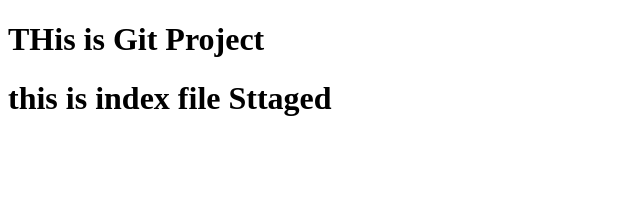
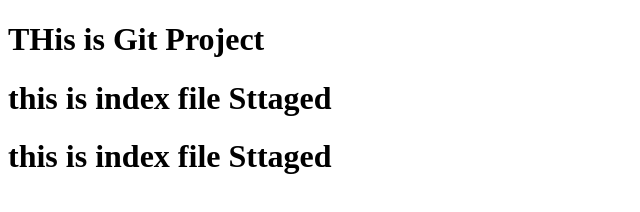
Before and after one commit to SureshPadavala98/git_proj, a plain HTML site: page index.html in a window 1280 px wide. Shown: the whole page, without its empty margins (0-640 px from the left). Drawn offline with Linux system fonts and the light colour scheme.

Commit message:
Index page Modified

```diff
--- a/index.html
+++ b/index.html
@@ -8,5 +8,6 @@
 <body>
     <h1>THis is Git Project</h1>
     <h1>this is index file Sttaged</h1>
+    <h1>this is index file Sttaged</h1>
 </body>
 </html>
```
